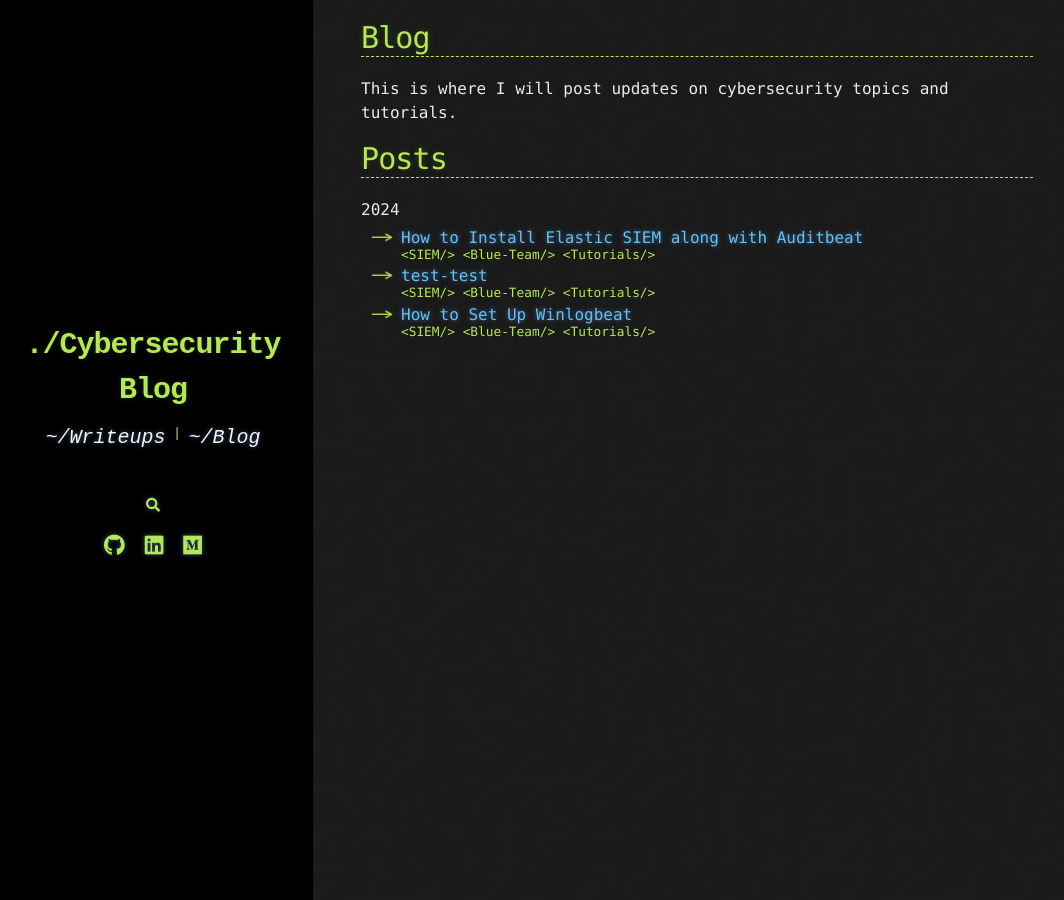
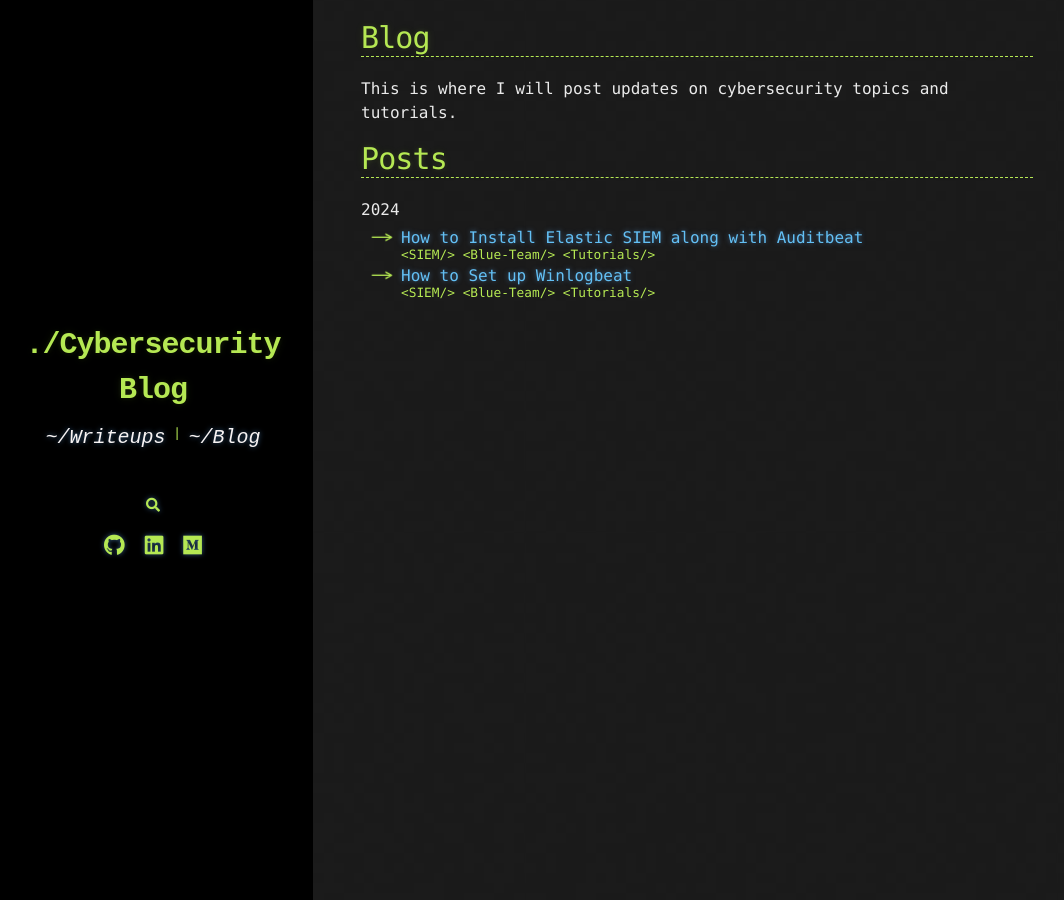
Before and after one commit to MasterChief220/bloggingwebsite, a Jekyll site: the page built from _pages/blog.md, in a window 1280 px wide. Shown: the whole page, without its empty margins (7-1071 px from the left). Built offline with Jekyll 4.4.1, drawn with Linux system fonts in a browser that asks for light colours; comment, search, counter and statistics services are not loaded.

```diff
--- a/_blog/2024/test-test.md
+++ /dev/null
@@ -1,7 +0,0 @@
----
-layout: blog
-title: test-test
-tags: SIEM Blue-Team Tutorials
-comments: true
-date: 2024-10-14
----
```
Also changed, not shown: _blog/2024/How to Set Up Winlogbeat.md (+2 -2 lines).
